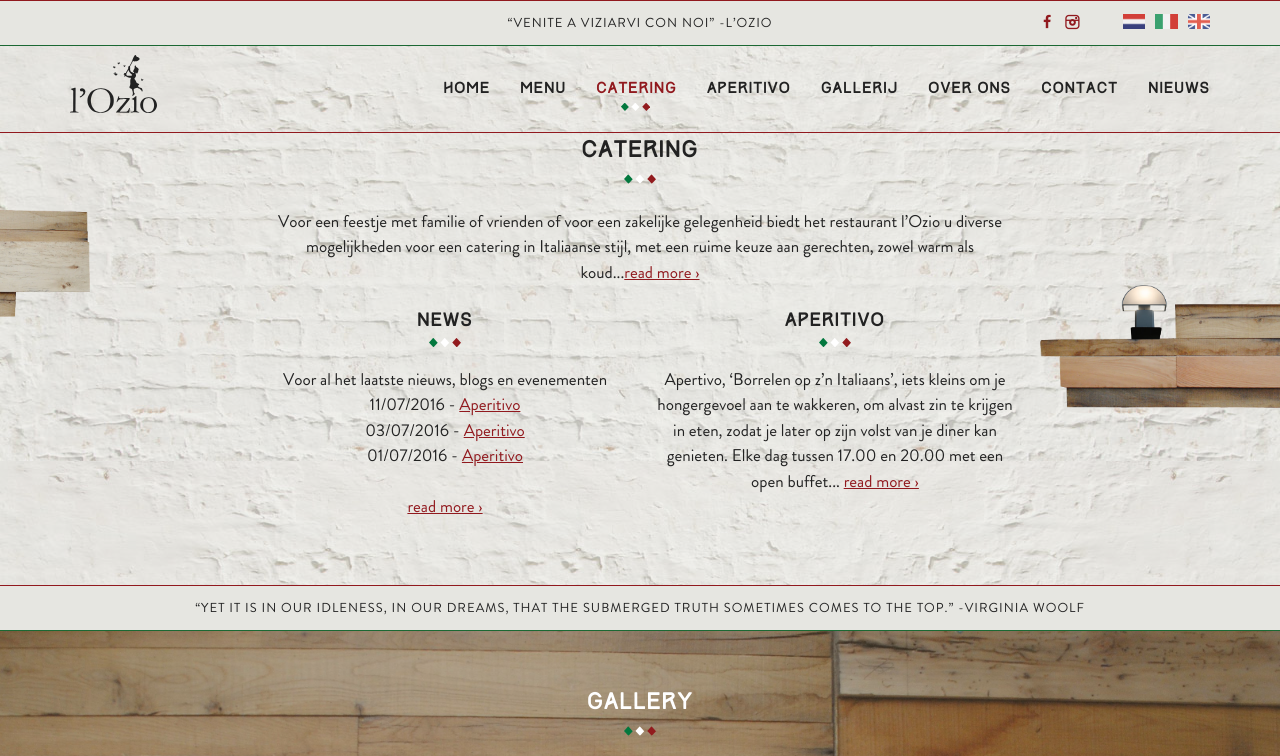
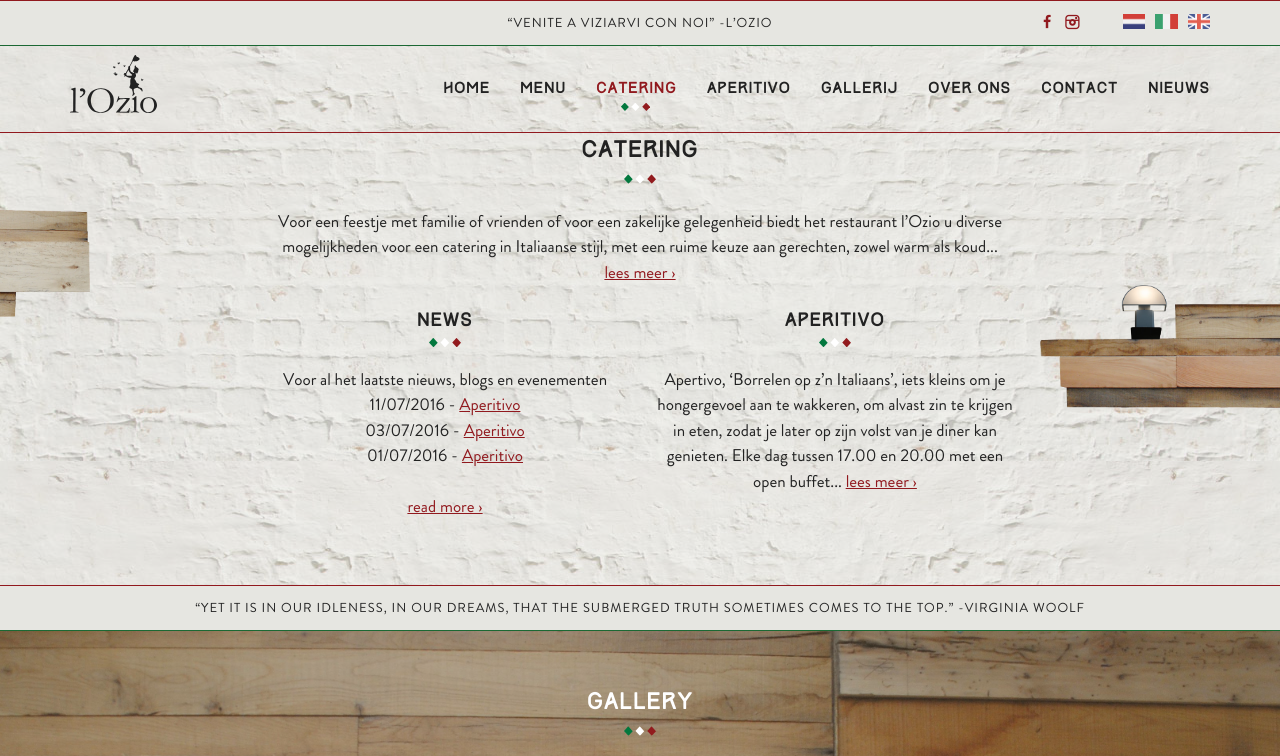
Before and after one commit to jhvanderschee/lozio_nl, a Jekyll site: the page built from index.md, in a window 1280 px wide and 900 px high, scrolled down 815 px, cut to the strip 0-756 px from the top of the window. Built offline with Jekyll 4.4.1, drawn with Linux system fonts in a browser that asks for light colours.

Commit message:
Updated '/_layouts/home.html' via CloudCannon

```diff
--- a/_layouts/home.html
+++ b/_layouts/home.html
@@ -43,11 +43,11 @@
                           <h1 class="post-title">Catering</h1>
                         </header>
 
-                        <div class="post-content"><div class="editable"><p>Voor een feestje met familie of vrienden of voor een zakelijke gelegenheid biedt het restaurant l&rsquo;Ozio u diverse mogelijkheden voor een catering in Italiaanse stijl, met een ruime keuze aan gerechten, zowel warm als koud...<a target="_blank" href="/catering">read more &rsaquo;</a></p></div>
+                        <div class="post-content"><div class="editable"><p>Voor een feestje met familie of vrienden of voor een zakelijke gelegenheid biedt het restaurant l&rsquo;Ozio u diverse mogelijkheden voor een catering in Italiaanse stijl, met een ruime keuze aan gerechten, zowel warm als koud... <a target="_blank" href="/catering">lees meer &rsaquo;</a></p></div>
 
                           <div class="row">
                             <div class="col-md-6"><h2>News</h2><div class="editable"><p class="present-before-paste">Voor al het laatste nieuws, blogs en evenementen<br />11/07/2016 - <a href="/news/2016/07/11/aperitivo-live-muziek-donderdag-21-juli/">Aperitivo</a><br />03/07/2016 - <a href="/news/2016/07/03/aperitivo-live-muziek-donderdag-14-juli/">Aperitivo</a><br />01/07/2016 - <a href="/news/2016/07/01/aperitivo-live-muziek-donderdag-7-juni/">Aperitivo</a></p><p class="present-before-paste"><a target="_blank" href="/news">read more &rsaquo;</a></p></div></div>
-                            <div class="col-md-6"><h2>Aperitivo</h2><div class="editable"><p>Apertivo, &lsquo;Borrelen op z&rsquo;n Italiaans&rsquo;, iets kleins om je hongergevoel aan te wakkeren, om alvast zin te krijgen in eten, zodat je later op zijn volst van je diner kan genieten. Elke dag tussen 17.00 en 20.00 met een open buffet... <a target="_blank" href="/aperitivo">read more &rsaquo;</a></p></div></div>
+                            <div class="col-md-6"><h2>Aperitivo</h2><div class="editable"><p>Apertivo, &lsquo;Borrelen op z&rsquo;n Italiaans&rsquo;, iets kleins om je hongergevoel aan te wakkeren, om alvast zin te krijgen in eten, zodat je later op zijn volst van je diner kan genieten. Elke dag tussen 17.00 en 20.00 met een open buffet... <a target="_blank" href="/aperitivo">lees meer &rsaquo;</a></p></div></div>
                           </div>
 
                         </div>
```
